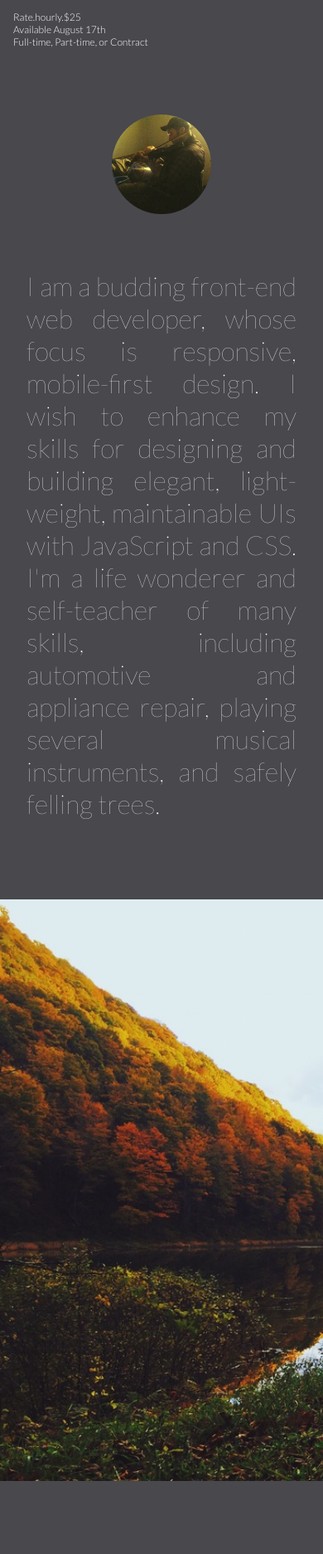
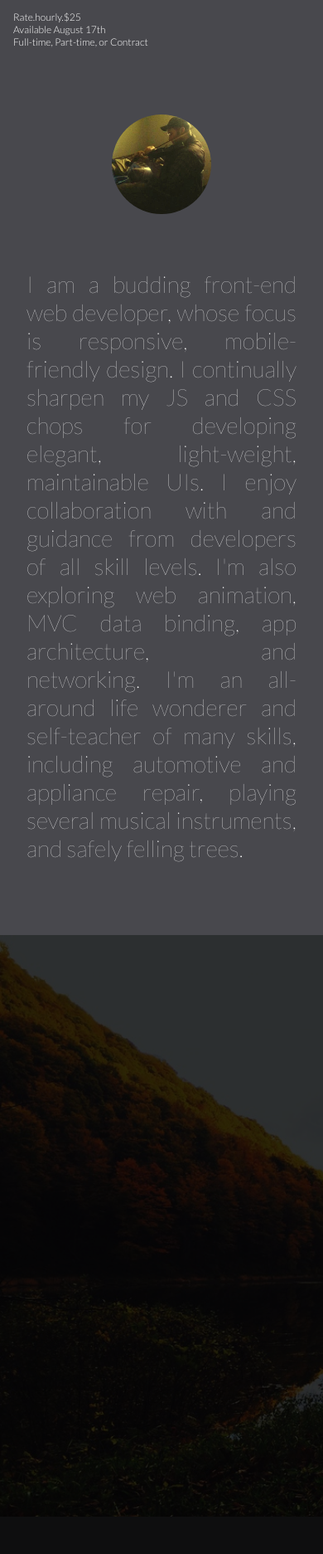
Before and after one commit to bigdrumr/bigdrumr.github.io, a plain HTML site: page index.html in a window 390 px wide. Shown: the part 63-1936 px from the top of the page at 83% size. Drawn offline with nearby package versions, Linux system fonts and the light colour scheme; a script that the page names is missing.

```diff
--- a/index.html
+++ b/index.html
@@ -47,7 +47,7 @@
 		<div id="intro">
 
 			<p>
-				I am a budding front-end web developer, whose focus is responsive, mobile-first design. I wish to enhance my skills for designing and building elegant, light-weight, maintainable UIs with JavaScript and CSS. I'm a life wonderer and self-teacher of many skills, including automotive and appliance repair, playing several musical instruments, and safely felling trees.
+				I am a budding front-end web developer, whose focus is responsive, mobile-friendly design. I continually sharpen my JS and CSS chops for developing elegant, light-weight, maintainable UIs. I enjoy collaboration with and guidance from developers of all skill levels. I'm also exploring web animation, MVC data binding, app architecture, and networking. I'm an all-around life wonderer and self-teacher of many skills, including automotive and appliance repair, playing several musical instruments, and safely felling trees.
 			</p>
 		</div>
 
--- a/less/main.less
+++ b/less/main.less
@@ -156,6 +156,7 @@
 	margin-top: 4em;
 	p {
 		text-align: justify;
+		font-size: 1.75em;
 	}
 }
 
@@ -395,6 +396,15 @@
 		margin-left: 0.5em;
 	}
 }
+@media (max-width: 736px) {
+	.bg-overlay {
+		background: rgba(0,0,0,0.8);
+
+		& h2 {
+			margin-top: 2em;
+		}
+	}
+}
 @media (max-width: 735px) {
 	#navbar {
 		position: relative;
```
Also changed, not shown: css/main.css.
